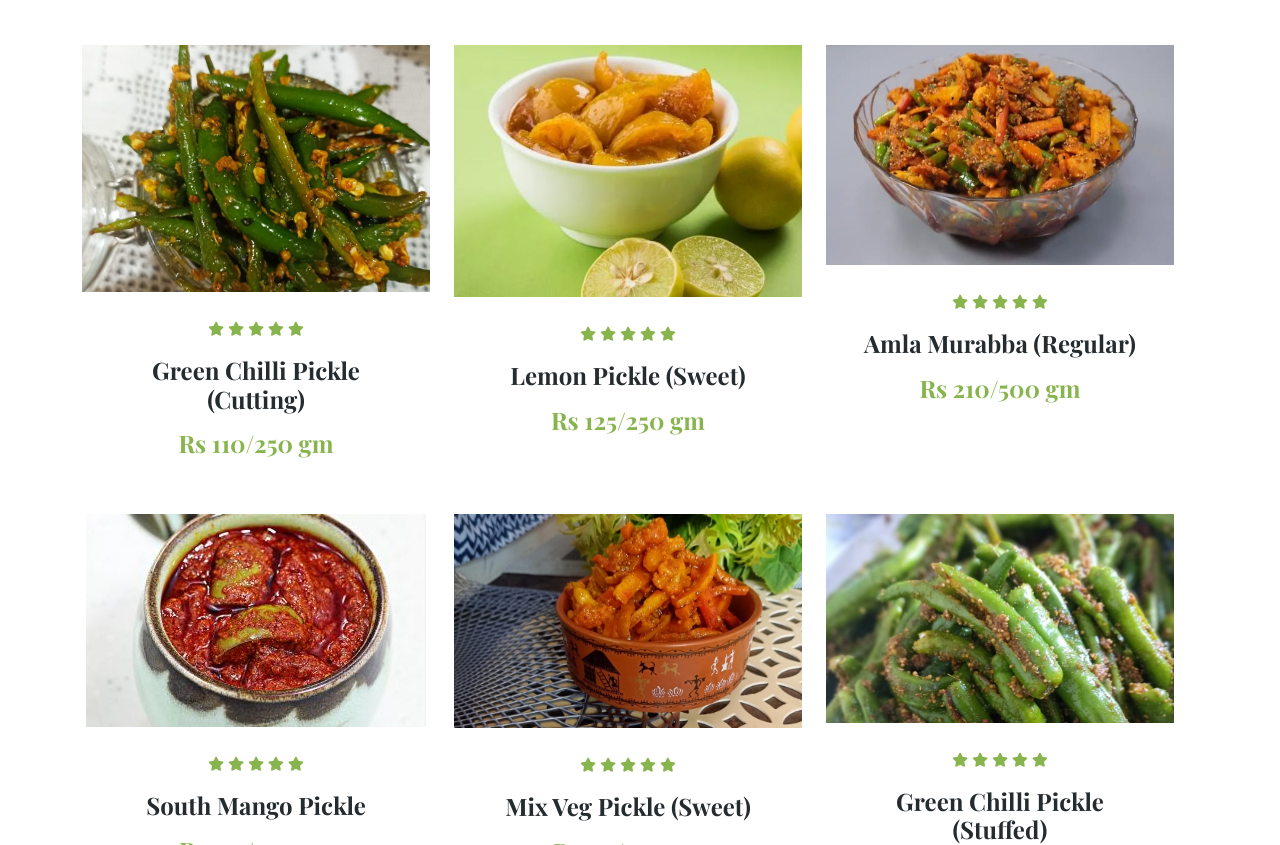
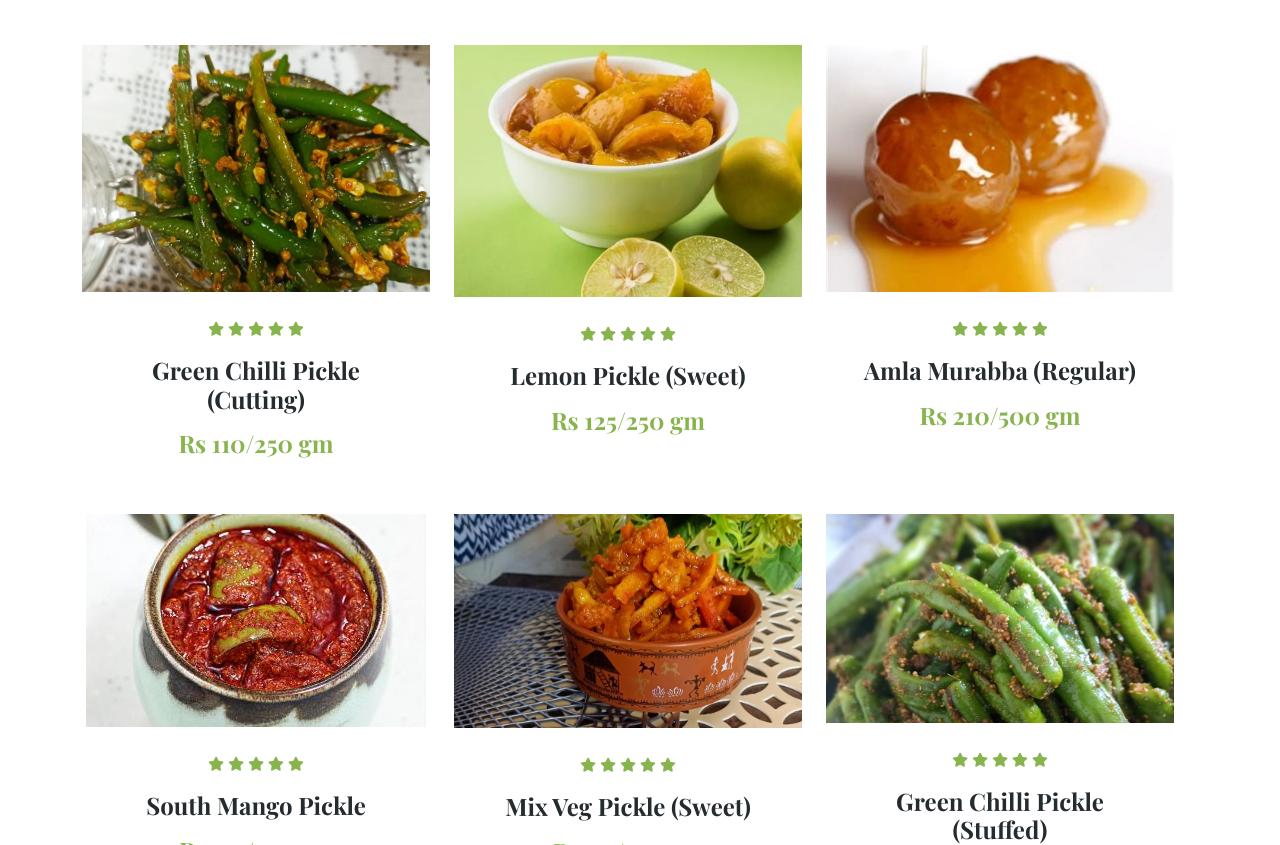
Before and after one commit to kumarikandamachar/kumarikandamachar.github.io, a plain HTML site: page product.html in a window 1280 px wide. Shown: the part 1105-1950 px from the top of the page. Drawn offline with nearby package versions, Linux system fonts and the light colour scheme.

Commit message:
Add files via upload

```diff
--- a/product.html
+++ b/product.html
@@ -185,7 +185,7 @@
                 </div>
                 <div class="col-lg-4 col-md-6 wow fadeInUp" data-wow-delay="0.5s">
                     <div class="store-item position-relative text-center">
-                        <img class="img-fluid" src="img/store-product-3.jpg" alt="">
+                        <img class="img-fluid" src="img/store-product-6.jpg" alt="">
                         <div class="p-4">
                             <div class="text-center mb-3">
                                 <small class="fa fa-star text-primary"></small>
```
